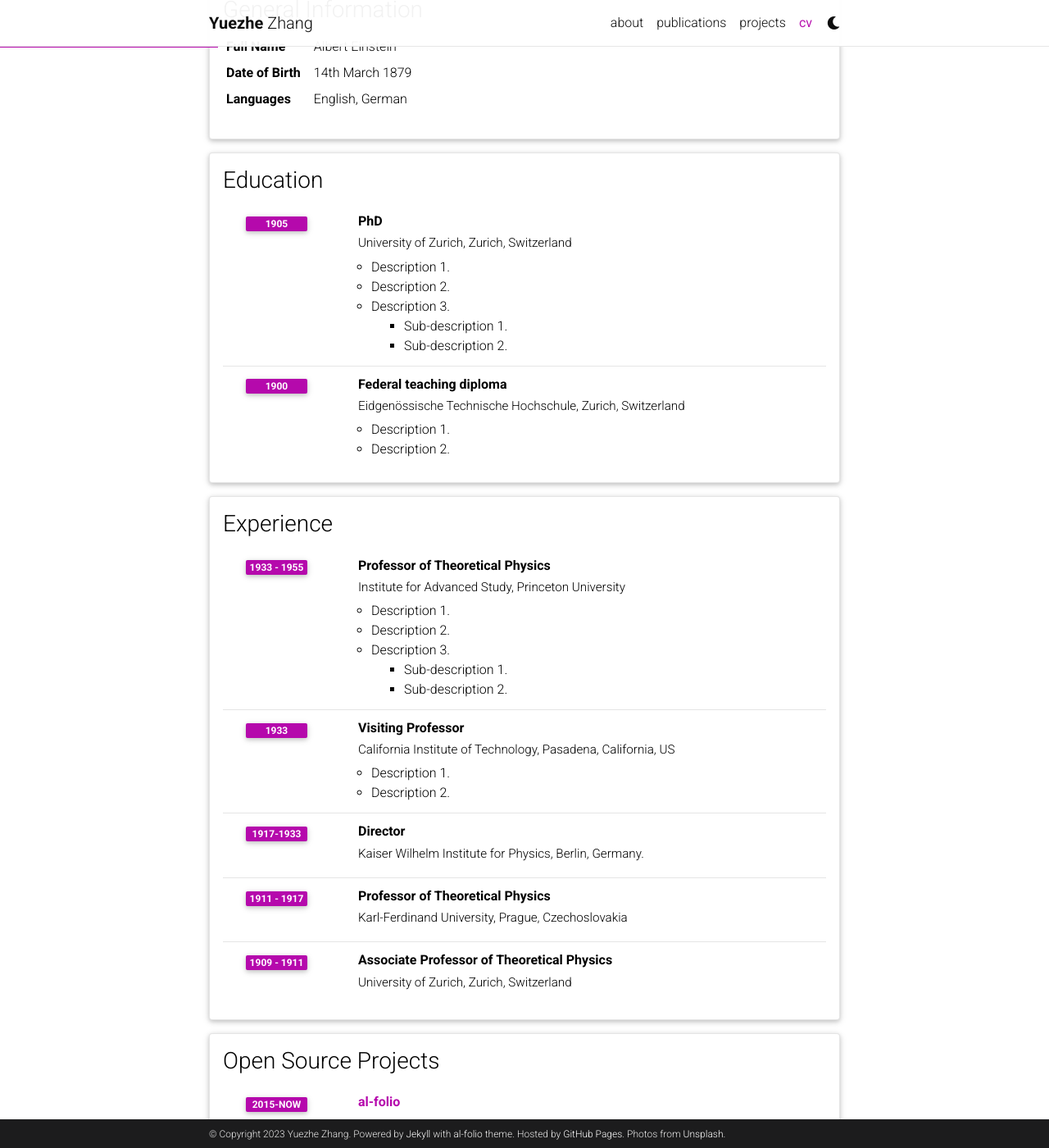
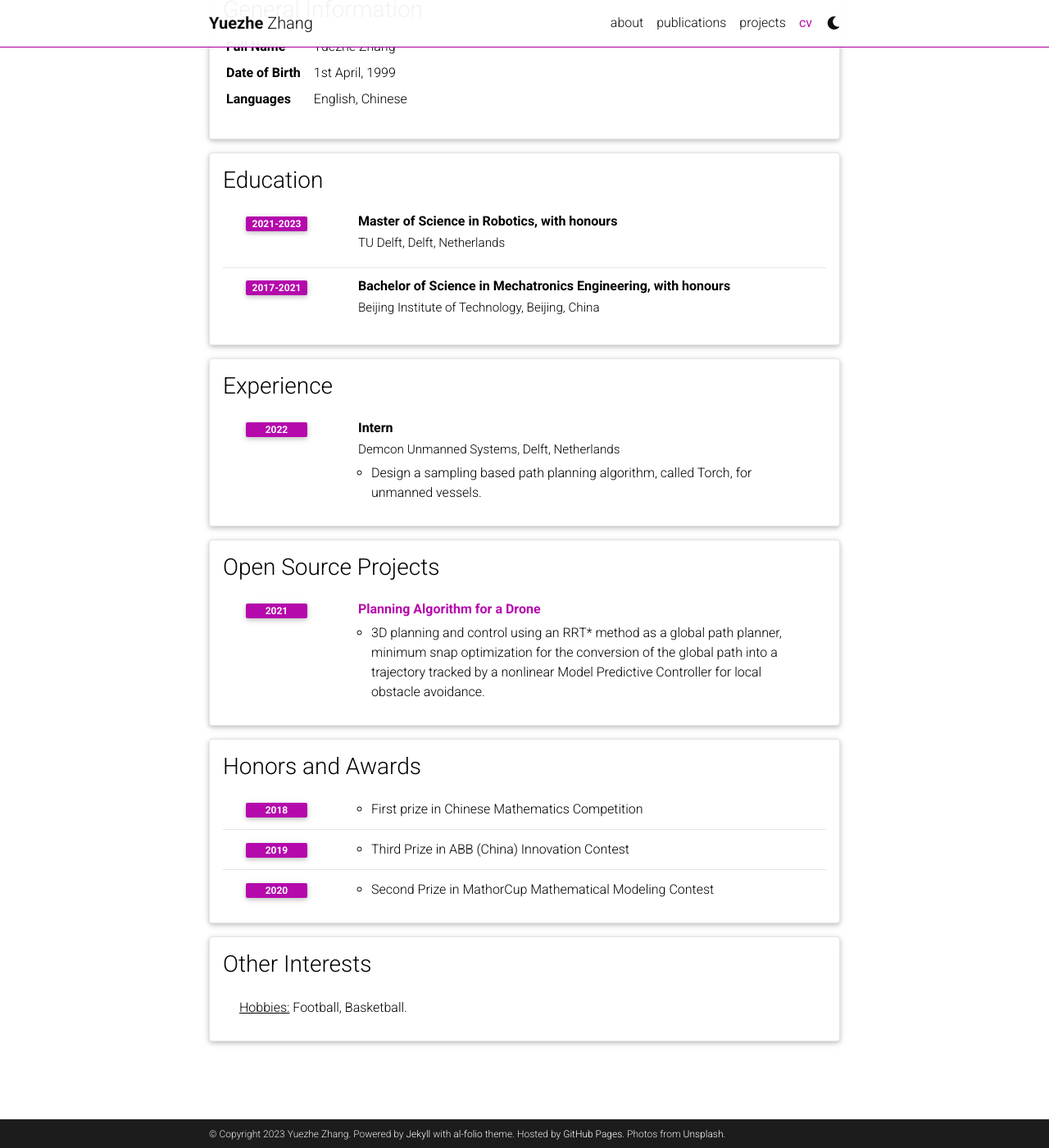
Before and after one commit to yuezhezhang/yuezhe-zhang.github.io, a Jekyll site: the page built from _pages/cv.md, in a window 1280 px wide and 1400 px high, scrolled down 207 px. Shown: the whole window at 82% size. Built offline with Jekyll 4.4.1, drawn with Linux system fonts in a browser that asks for light colours; comment, search, counter and statistics services are not loaded; a style sheet for code colours, icons or effects is not loaded; some of the changed text lies outside the part shown.

Commit message:
Update cv

```diff
--- a/_data/cv.yml
+++ b/_data/cv.yml
@@ -2,96 +2,99 @@
   type: map
   contents:
     - name: Full Name
-      value: Albert Einstein
+      value: Yuezhe Zhang
     - name: Date of Birth
-      value: 14th March 1879
+      value: 1st April, 1999
     - name: Languages
-      value: English, German
+      value: English, Chinese
 
 - title: Education
   type: time_table
   contents:
-    - title: PhD
-      institution: University of Zurich, Zurich, Switzerland
-      year: 1905
-      description:
-        - Description 1.
-        - Description 2.
-        - title: Description 3.
-          contents:
-            - Sub-description 1.
-            - Sub-description 2.
-    - title: Federal teaching diploma
-      institution: Eidgenössische Technische Hochschule, Zurich, Switzerland
-      year: 1900
-      description:
-        - Description 1.
-        - Description 2.
+    - title: Master of Science in Robotics, with honours
+      institution: TU Delft, Delft, Netherlands
+      year: 2021-2023
+      # description:
+      #   - Description 1.
+      #   - Description 2.
+      #   - title: Description 3.
+      #     contents:
+      #       - Sub-description 1.
+      #       - Sub-description 2.
+    - title: Bachelor of Science in Mechatronics Engineering, with honours
+      institution: Beijing Institute of Technology, Beijing, China
+      year: 2017-2021
+      # description:
+      #   - Description 1.
+      #   - Description 2.
 
 - title: Experience
   type: time_table
   contents:
-    - title: Professor of Theoretical Physics
-      institution: Institute for Advanced Study, Princeton University
-      year: 1933 - 1955
+    - title: Intern
+      institution: Demcon Unmanned Systems, Delft, Netherlands
+      year: 2022
       description:
-        - Description 1.
-        - Description 2.
-        - title: Description 3.
-          contents:
-            - Sub-description 1.
-            - Sub-description 2.
-    - title: Visiting Professor
-      institution: California Institute of Technology, Pasadena, California, US
-      year: 1933
-      description:
-        - Description 1.
-        - Description 2.
+        - Design a sampling based path planning algorithm, called Torch, for unmanned vessels.
+        # - Description 2.
+        # - title: Description 3.
+        #   contents:
+        #     - Sub-description 1.
+        #     - Sub-description 2.
+    # - title: Visiting Professor
+    #   institution: California Institute of Technology, Pasadena, California, US
+    #   year: 1933
+    #   description:
+    #     - Description 1.
+    #     - Description 2.
 
-    - title: Director
-      institution: Kaiser Wilhelm Institute for Physics, Berlin, Germany.
-      year: 1917-1933
+    # - title: Director
+    #   institution: Kaiser Wilhelm Institute for Physics, Berlin, Germany.
+    #   year: 1917-1933
 
-    - title: Professor of Theoretical Physics
-      institution: Karl-Ferdinand University, Prague, Czechoslovakia
-      year: 1911 - 1917
-      description:
+    # - title: Professor of Theoretical Physics
+    #   institution: Karl-Ferdinand University, Prague, Czechoslovakia
+    #   year: 1911 - 1917
+    #   description:
 
-    - title: Associate Professor of Theoretical Physics
-      institution: University of Zurich, Zurich, Switzerland
-      year: 1909 - 1911
+    # - title: Associate Professor of Theoretical Physics
+    #   institution: University of Zurich, Zurich, Switzerland
+    #   year: 1909 - 1911
 
 - title: Open Source Projects
   type: time_table
   contents:
-    - title: <a href="https://github.com/alshedivat/al-folio">al-folio</a>
-      year: 2015-now
-      description: A beautiful, simple, clean, and responsive Jekyll theme for academics.
+    - title: <a href="https://github.com/Ruben-MR/Quadrotor_3D_planning_control">Planning Algorithm for a Drone</a>
+      year: 2021
+      description: 3D planning and control using an RRT* method as a global path planner, minimum snap optimization for the conversion of the global path into a trajectory tracked by a nonlinear Model Predictive Controller for local obstacle avoidance.
 
 - title: Honors and Awards
   type: time_table
   contents:
-    - year: 1921
+    - year: 2018
       items:
-        - Nobel Prize in Physics
-        - Matteucci Medal
-    - year: 2029
+        - First prize in Chinese Mathematics Competition
+    - year: 2019
       items:
-        - Max Planck Medal
+        - Third Prize in ABB (China) Innovation Contest
+    - year: 2020
+      items:
+        - Second Prize in MathorCup Mathematical Modeling Contest
 
-- title: Academic Interests
-  type: nested_list
-  contents:
-    - title: Topic 1.
-      items:
-        - Description 1.
-        - Description 2.
-    - title: Topic 2.
-      items:
-        - Description 1.
-        - Description 2.
+
+# - title: Academic Interests
+#   type: nested_list
+#   contents:
+#     - title: Topic 1.
+#       items:
+#         - Description 1.
+#         - Description 2.
+#     - title: Topic 2.
+#       items:
+#         - Description 1.
+#         - Description 2.
 
 - title: Other Interests
   type: list
   contents:
-    - <u>Hobbies:</u> Hobby 1, Hobby 2, etc.
+    - <u>Hobbies:</u> Football, Basketball.
```
